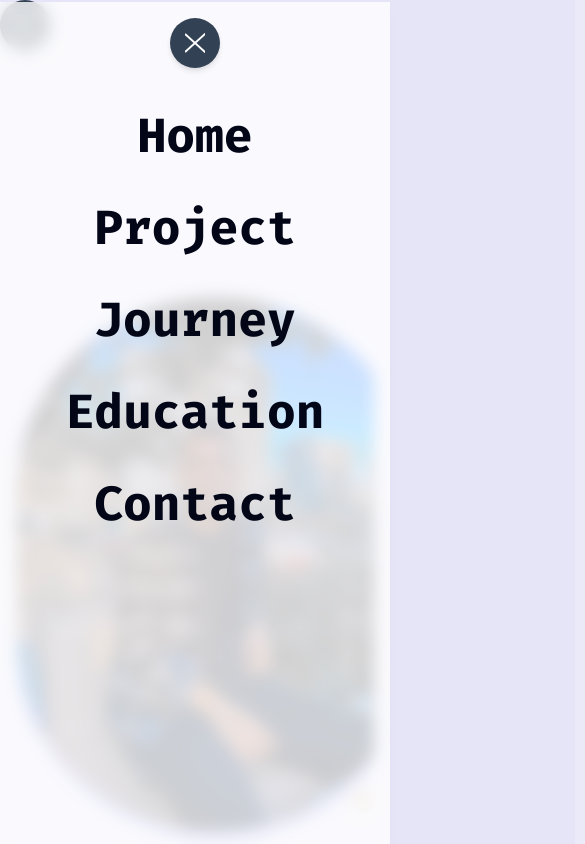
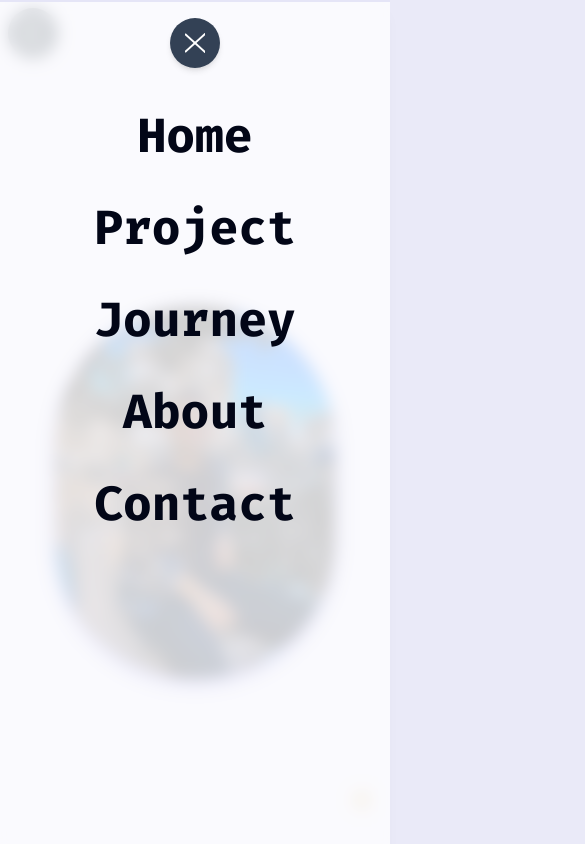
Before and after one commit to mahmoudsaeedua74/portfolio, a Next.js app: page / in a window 390 px wide. Shown: the top 844 px of the page, 585 px wide, since content can reach past the window. Built offline with nearby package versions, Linux system fonts and the light colour scheme; a web font is replaced by a local one.

Commit message:
"improve responsive"

```diff
--- a/src/app/globals.css
+++ b/src/app/globals.css
@@ -2,33 +2,45 @@
 @tailwind base;
 @tailwind components;
 @tailwind utilities;
+
+html {
+  scroll-behavior: smooth;
+
+}
+
 body {
   color: var(--foreground);
   background: var(--background);
   font-family: "Fira Code", serif;
 }
+
 .loading {
   z-index: 5555;
 }
-.nav{
+
+.nav {
   z-index: 555;
 }
+
 .loader {
   width: fit-content;
   font-weight: bold;
   font-family: monospace;
   white-space: pre;
-  font-size: 80px;
   line-height: 1.2em;
-  height:1.2em;
+  height: 1.2em;
   overflow: hidden;
 }
+
 .loader:before {
-  content:"Loading...\A⌰oading...\A⌰⍜ading...\A⌰⍜⏃ding...\A⌰⍜⏃⎅ing...\A⌰⍜⏃⎅⟟ng...\A⌰⍜⏃⎅⟟⋏g...\A⌰⍜⏃⎅⟟⋏☌...\A⌰⍜⏃⎅⟟⋏☌⟒..\A⌰⍜⏃⎅⟟⋏☌⟒⏁.\A⌰⍜⏃⎅⟟⋏☌⟒⏁⋔";
+  content: "Loading...\A⌰oading...\A⌰⍜ading...\A⌰⍜⏃ding...\A⌰⍜⏃⎅ing...\A⌰⍜⏃⎅⟟ng...\A⌰⍜⏃⎅⟟⋏g...\A⌰⍜⏃⎅⟟⋏☌...\A⌰⍜⏃⎅⟟⋏☌⟒..\A⌰⍜⏃⎅⟟⋏☌⟒⏁.\A⌰⍜⏃⎅⟟⋏☌⟒⏁⋔";
   white-space: pre;
   display: inline-block;
   animation: l39 1s infinite steps(11) alternate;
 }
+
 @keyframes l39 {
-  100%{transform: translateY(-100%)}
+  100% {
+    transform: translateY(-100%)
+  }
 }
--- a/src/app/layout.tsx
+++ b/src/app/layout.tsx
@@ -32,7 +32,7 @@ export default function RootLayout({
         bg-[size:50px_50px] bg-[position:0_0,25px_25px] relative  overflow-x-hidden
           dark:bg-[#000319]
            dark:bg-[radial-gradient(#888eff_0.85px,transparent_0.85px),radial-gradient(#888eff_0.85px,#000319_0.85px)]
-            dark:bg-[size:34px_34px] dark:bg-[position:0_0,17px_17px] dark:text-gray-50 dark:text-opacity-90`}
+            dark:bg-[size:34px_34px] dark:bg-[position:0_0,17px_17px] dark:text-gray-50 dark:text-opacity-90  `}
       >
         <Navbar />
         {children}
--- a/src/app/page.tsx
+++ b/src/app/page.tsx
@@ -17,7 +17,7 @@ export default function Home() {
       <main className="container">
         <Intro />
       </main>
-      <section className="container">
+      <section className="container  overflow-x-hidden">
         <LoadMore />
         <About />
         <Journey />
--- a/src/components/About.tsx
+++ b/src/components/About.tsx
@@ -37,6 +37,7 @@ const AnimatedCodeView = () => {
   );
   return (
     <motion.div
+    id="About"
       variants={container}
       initial="hidden"
       whileInView="show"
--- a/src/components/Content.tsx
+++ b/src/components/Content.tsx
@@ -39,7 +39,7 @@ const ContactForm: React.FC = () => {
     setIsLoading(false);
   };
   return (
-    <section className="px-4 py-8 md:py-16 max-w-7xl mx-auto">
+    <section  id="Contact" className="px-4 py-8 md:py-16 max-w-7xl mx-auto">
       <div className="grid grid-cols-1 lg:grid-cols-2 gap-8 md:gap-12 capitalize">
         {/* Contact Info */}
         <div className="text-gray-800 dark:text-indigo-200 space-y-6 md:space-y-8">
--- a/src/components/Experience.tsx
+++ b/src/components/Experience.tsx
@@ -33,7 +33,7 @@ import { TbBrandFramerMotion } from "react-icons/tb";
   },
   {
     icon: <SiRedux  className="text-[#7548B2]" />,
-    name: "Redux ",
+    name: "framer motion",
   },
 ];
  const bottomRowSkills = [
@@ -99,7 +99,7 @@ export default function Experience() {
         >
           {/* Top Row - Right to Left */}
           <motion.div
-            className="flex justify-around items-center"
+            className="flex justify-around  flex-wrap  gap-5 items-center"
             initial={{ x: 100 }}
             animate={{ x: 0 }}
             transition={{
@@ -130,7 +130,7 @@ export default function Experience() {
             ))}
           </motion.div>
           <motion.div
-            className="flex justify-around items-center"
+            className="flex justify-around items-center flex-wrap  gap-5 "
             initial={{ x: -100 }}
             animate={{ x: 0 }}
             transition={{
--- a/src/components/Intro.tsx
+++ b/src/components/Intro.tsx
@@ -45,7 +45,11 @@ export default function Intro() {
   };
   return (
     <>
-      <section className=" md:gap-1 gap-2 sm:text-start text-center  lg:flex-row flex justify-evenly flex-col-reverse items-center md:items-start mt-52 overflow-hidden  cursor-default  my-20">
+      <section
+        id="home"
+        className=" md:gap-1 gap-2 sm:text-start text-center
+        lg:flex-row flex justify-evenly flex-col-reverse items-center md:items-start mt-52 overflow-hidden  cursor-default  my-20"
+      >
         <div className="px-4 sm:px-6 lg:px-8">
           <motion.p
             className="text-2xl sm:text-3xl lg:text-[36px] text-stone-950 dark:text-[#E5E9F0] font-medium"
@@ -168,7 +172,7 @@ export default function Intro() {
           </div>
         </div>
         <motion.div
-          className="mt-10  w-[400px] h-[600px]  mx-auto  "
+          className="mt-10  w-[280px] sm:w-[400px] h-[600px]  mx-auto  "
           initial={{ opacity: 0, y: 150 }}
           animate={{ opacity: 1, y: 0 }}
           transition={{ delay: 3.6, duration: 0.5 }}
--- a/src/components/Journey.tsx
+++ b/src/components/Journey.tsx
@@ -33,10 +33,13 @@ export default function Journey() {
   };
   return (
     <section
+      id="Journey"
       ref={sectionRef}
       className="w-full font-semibold px-4 md:px-8 lg:w-[85%] xl:w-[70%] mx-auto my-10 md:my-20 relative min-h-screen"
     >
-      <h1 className="font-bold  mb-12 text-gray-800 dark:text-indigo-100 text-center text-4xl">My Journey</h1>
+      <h1 className="font-bold  mb-12 text-gray-800 dark:text-indigo-100 text-center text-4xl">
+        My Journey
+      </h1>
       <motion.ol
         className="relative border-l border-gray-200 dark:border-gray-700 ml-3 md:ml-4"
         variants={container}
@@ -53,6 +56,7 @@ export default function Journey() {
         />
 
         <motion.li
+          id="#Journey"
           variants={item}
           initial="hidden"
           whileInView="show"
--- a/src/components/LoadMore.tsx
+++ b/src/components/LoadMore.tsx
@@ -14,7 +14,7 @@ export default function LoadMore() {
         window.scrollTo({ top: window.innerHeight, behavior: "smooth" })
       }
     >
-      <div className="flex flex-col justify-center items-center mt-40 cursor-pointer">
+      <div className="flex flex-col justify-center items-center mt-8 cursor-pointer">
         {" "}
         <p className="text-indigo-500  font-semibold text-lg">
           There’s more about me
--- a/src/components/Navbar.tsx
+++ b/src/components/Navbar.tsx
@@ -1,32 +1,13 @@
 "use client";
 import React, { useState } from "react";
 import { motion } from "framer-motion";
-import Link from "next/link";
-import { useEffect } from "react";
-
 export default function Navbar() {
   const [isOpen, setIsOpen] = useState(false);
-  const [visible, setVisible] = useState(true);
-  useEffect(() => {
-    let lastScrollY = window.scrollY;
-
-    const handleScroll = () => {
-      if (window.scrollY > lastScrollY + 20) {
-        setVisible(false);
-      } else if (window.scrollY < lastScrollY - 20) {
-        setVisible(true);
-      }
-      lastScrollY = window.scrollY;
-    };
-
-    window.addEventListener("scroll", handleScroll);
-    return () => window.removeEventListener("scroll", handleScroll);
-  }, []);
   return (
     <>
       <div>
         <button
-          className="relative group block sm:hidden"
+          className="relative group block sm:hidden m-2"
           onClick={() => setIsOpen(!isOpen)}
         >
           <div
@@ -42,7 +23,7 @@ export default function Navbar() {
         </button>
       </div>
       <header className="z-[999] relative">
-        {visible ? (
+
           <motion.nav
             className={`"
             ${
@@ -97,32 +78,35 @@ export default function Navbar() {
                   </button>
                 </div>
               )}
-              <Link
+              <a
                 className="hover:text-slate-700 duration-150 transition-colors cursor-pointer"
-                href={""}
+               href="#home"
               >
                 Home
-              </Link>
-              <li className="hover:text-slate-700 duration-150 transition-colors cursor-pointer">
+              </a>
+              <a href="#Project"  className="hover:text-slate-700 duration-150 transition-colors cursor-pointer">
                 Project
-              </li>
-              <Link
+              </a>
+              <a
                 className="hover:text-slate-700 duration-150 transition-colors cursor-pointer"
-                href={""}
+                href="#Journey"
               >
                 Journey
-              </Link>
-              <li className="hover:text-slate-700 duration-150 transition-colors cursor-pointer">
-                Education
-              </li>
-              <li className="hover:text-slate-700 duration-150 transition-colors cursor-pointer">
+              </a>
+              <a
+              href="#About"
+              className="hover:text-slate-700 duration-150 transition-colors cursor-pointer">
+                About
+              </a>
+              <a href="#Contact"
+
+              className="hover:text-slate-700 duration-150 transition-colors cursor-pointer">
                 Contact
-              </li>
+              </a>
             </ul>
           </motion.nav>
-        ) : (
-          ""
-        )}
+
+
       </header>
     </>
   );
--- a/src/components/Project.tsx
+++ b/src/components/Project.tsx
@@ -87,7 +87,7 @@ const Project = () => {
   };
 
   return (
-    <section className="py-16 px-4 ">
+    <section id="Project" className="py-16 px-4 ">
       <motion.h3
         className="font-bold  mb-12 text-gray-800 dark:text-indigo-100 text-center text-4xl"
         initial={{ opacity: 0, y: -20 }}
```
Also changed, not shown: src/components/Loading.tsx (+17 -12 lines).
